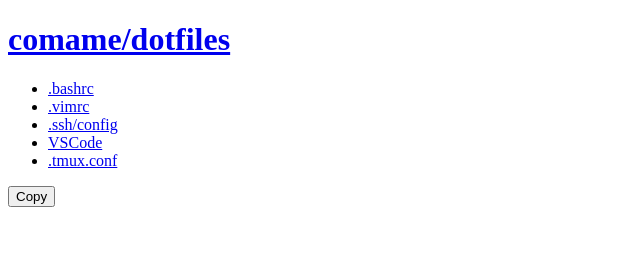
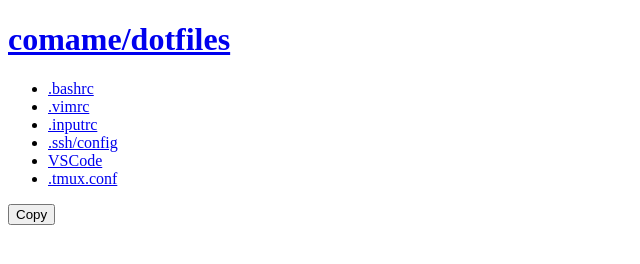
Before and after one commit to comame/comame.xyz, a plain HTML site: page dotfiles/index.html in a window 1280 px wide. Shown: the whole page, without its empty margins (0-640 px from the left). Drawn offline with Linux system fonts and the light colour scheme.

Commit message:
added .inputrc

```diff
--- a/dotfiles/index.html
+++ b/dotfiles/index.html
@@ -10,6 +10,7 @@
     <ul>
         <li><a href="./.bashrc">.bashrc</a></li>
         <li><a href="./.vimrc">.vimrc</a></li>
+        <li><a href="./.inputrc">.inputrc</a></li>
         <li><a href="./.ssh/config">.ssh/config</a></li>
         <li><a href="./vscode.json">VSCode</a></li>
         <li><a href="./.tmux.conf">.tmux.conf</a></li>
```
Also changed, not shown: 1 other file.
